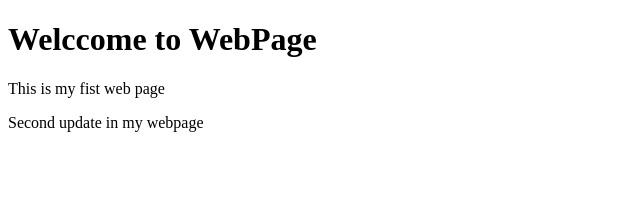
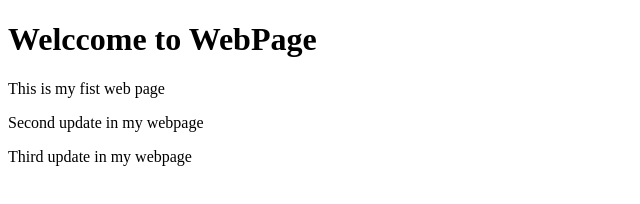
Before and after one commit to Bhargavi-ghb/git-day2, a plain HTML site: page index.html in a window 1280 px wide. Shown: the whole page, without its empty margins (0-640 px from the left). Drawn offline with Linux system fonts and the light colour scheme.

Commit message:
Third update

```diff
--- a/index.html
+++ b/index.html
@@ -9,5 +9,6 @@
     <h1>Welccome to WebPage</h1>
     <p>This is my fist web page</p>
     <p>Second update in my webpage</p>
+    <p>Third update in my webpage</p>
 </body>
 </html>
```
